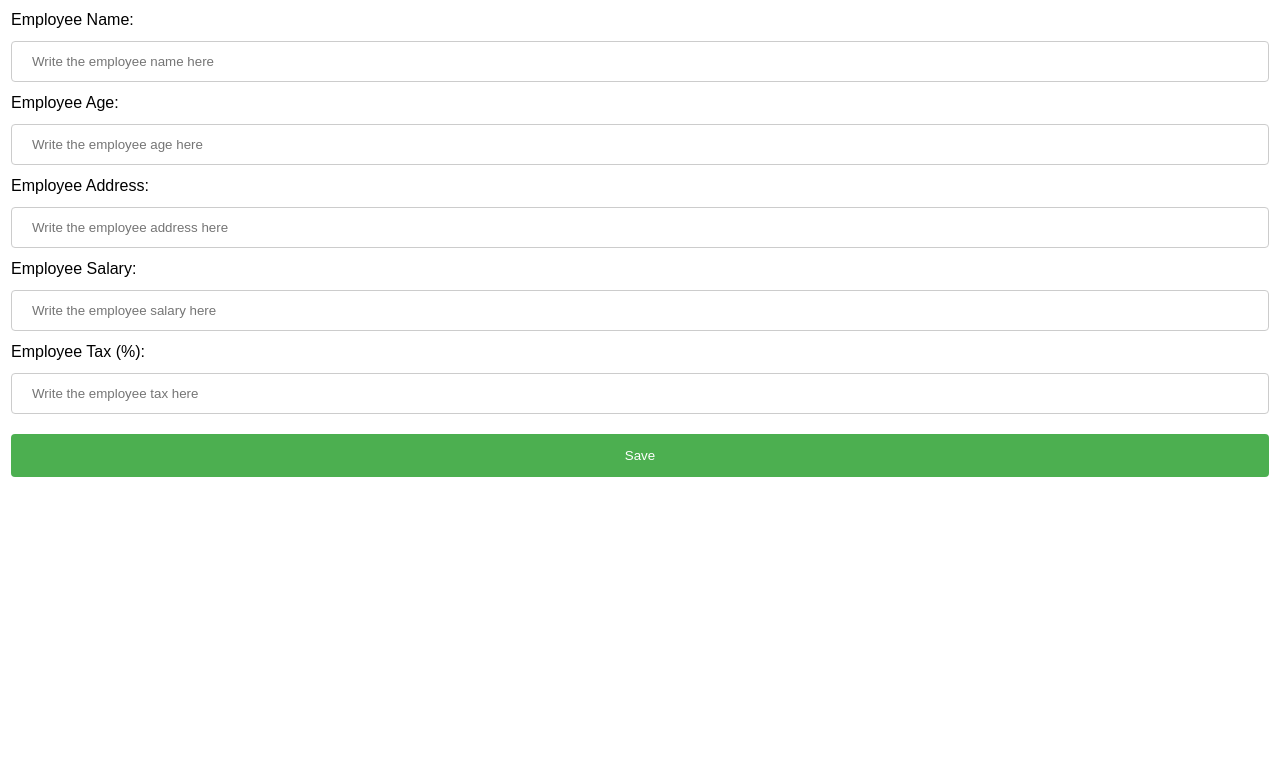
After one commit to 404Exist/MVC, a PHP site: template app/views/employee/add.view.php in a window 1280 px wide. The commit adds this page. Shown: the top 783 px of the page. Run offline with PHP 8.4, Linux system fonts and the light colour scheme; the template is opened without the code that fills it, so the values that code supplies are empty.

Commit message:
continue mvc

```diff
--- a/app/config.php
+++ b/app/config.php
@@ -1,8 +1,8 @@
 <?php
 const PUBLIC_PATH = '1Apps/MVC/public';
 
-define('DS', '/'); // returns [ \ ] value to DS
-define('APP_PATH', str_replace('\\', '/', dirname(__FILE__))); // now we back to app folder
+define('DS', '/'); // returns [ / ] value to DS
+define('APP_PATH', str_replace('\\', '/', dirname(__FILE__))); // now we back to app/ folder
 define('VIEWS_PATH', APP_PATH. DS. 'views'. DS); // now we back to app/views/ folder
 
 
--- /dev/null
+++ b/app/views/employee/add.view.php
@@ -0,0 +1,91 @@
+<style>
+  table {
+    font-family: arial, sans-serif;
+    width: 100%;
+  }
+  input {
+    width: 100%;
+    padding: 12px 20px;
+    margin: 8px 0;
+    display: inline-block;
+    border: 1px solid #ccc;
+    border-radius: 4px;
+    box-sizing: border-box;
+  }
+  input[type=submit] {
+    width: 100%;
+    background-color: #4CAF50;
+    color: white;
+    padding: 14px 20px;
+    margin: 8px 0;
+    border: none;
+    border-radius: 4px;
+    cursor: pointer;
+  }
+  input[type=submit]:hover {
+    background-color: #45a049;
+  }
+</style>
+<html>
+  <body>
+    <form method="post" enctype="application/x-www-form-urlencoded" autocomplete="off">
+      <table>
+        <tr>
+          <td>
+            <label for="name">Employee Name:</label>
+          </td>
+        </tr>
+        <tr>
+          <td>
+            <input type="text" name="name" id="name" placeholder="Write the employee name here" />
+          </td>
+        </tr>
+        <tr>
+          <td>
+            <label for="age">Employee Age:</label>
+          </td>
+        </tr>
+        <tr>
+          <td>
+            <input type="number" step="1" min="22" max="45" name="age" id="age" placeholder="Write the employee age here" />
+          </td>
+        </tr>
+        <tr>
+          <td>
+            <label for="address">Employee Address:</label>
+          </td>
+        </tr>
+        <tr>
+          <td>
+            <input type="text" name="address" id="address" placeholder="Write the employee address here" />
+          </td>
+        </tr>
+        <tr>
+          <td>
+            <label for="salary">Employee Salary:</label>
+          </td>
+        </tr>
+        <tr>
+          <td>
+            <input type="number" name="salary" id="salary" step="0.01" min="1500" max="50000" placeholder="Write the employee salary here" />
+          </td>
+        </tr>
+        <tr>
+          <td>
+            <label for="tax">Employee Tax (%):</label>
+          </td>
+        </tr>
+        <tr>
+          <td>
+            <input type="number" name="tax" id="tax" step="0.01" min="1" max="5" placeholder="Write the employee tax here" />
+          </td>
+        </tr>
+        <tr>
+          <td>
+            <input type="submit" name="submit" value="Save" />
+          </td>
+        </tr>
+      </table>
+    </form>
+  </body>
+</html>
```
Also changed, not shown: app/controllers/employeecontroller.php (+18 -10 lines), app/lib/database/databasehandler.php (+2 -7 lines), app/lib/database/pdodatabasehandler.php (deleted, +0 -28 lines), app/models/abstractmodel.php (+11 -15 lines), app/models/employeemodel.php (+1 -9 lines), app/views/employee/default.view.php (+58 -2 lines).
